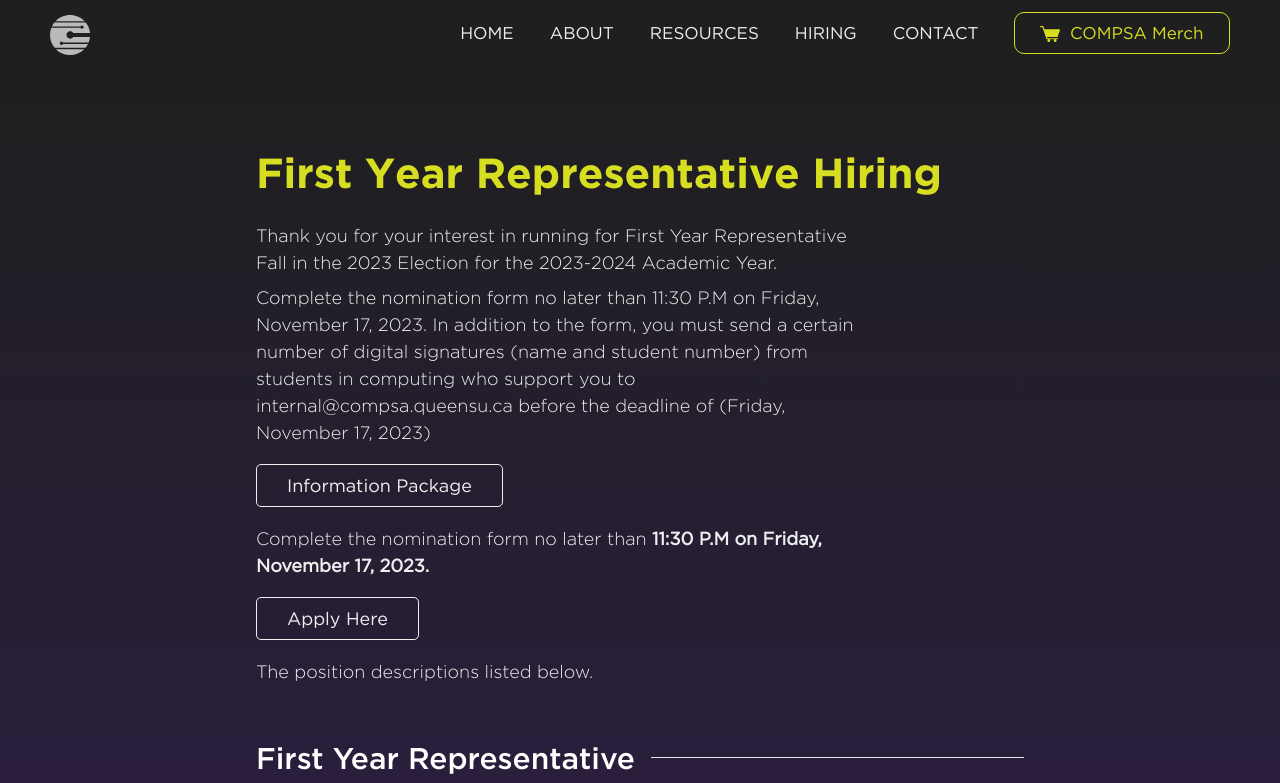
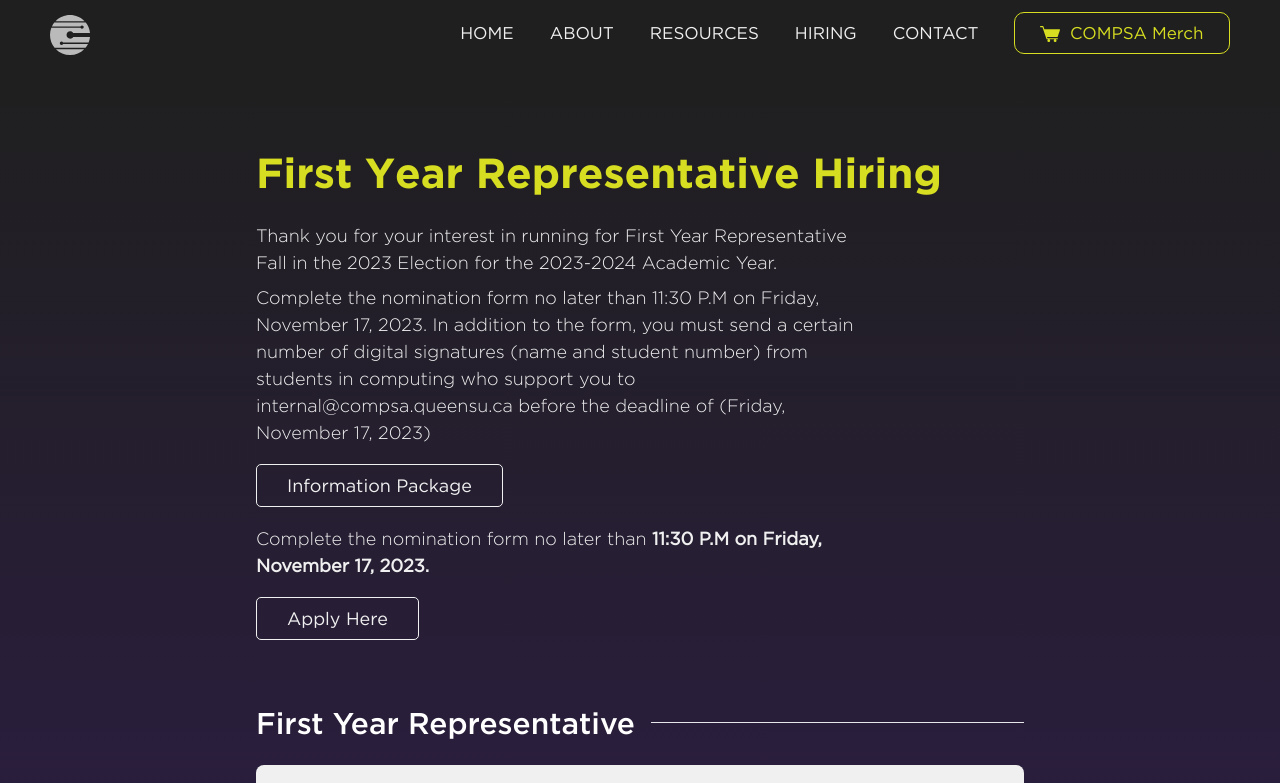
Before and after one commit to jadew33/test, a Next.js app: page /hiring in a window 1280 px wide. Shown: the top 783 px of the page. Built offline with nearby package versions, Linux system fonts and the light colour scheme.

Commit message:
removed text

```diff
--- a/app/hiring/page.js
+++ b/app/hiring/page.js
@@ -38,7 +38,6 @@
             text="Apply Here"
             className="button"
           />
-          <p>The position descriptions listed below.</p>
         </div>
 
         <Section title="First Year Representative">
```
